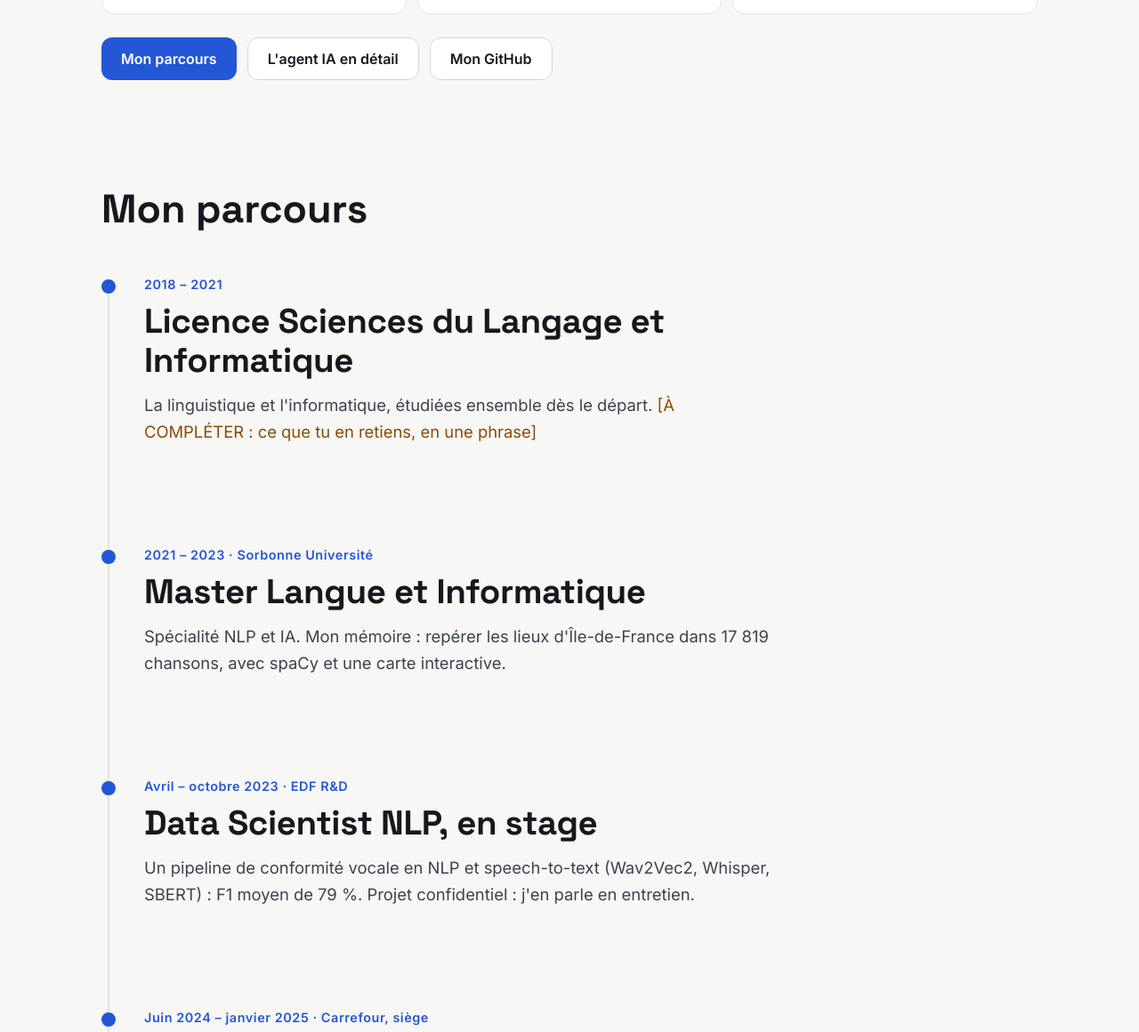
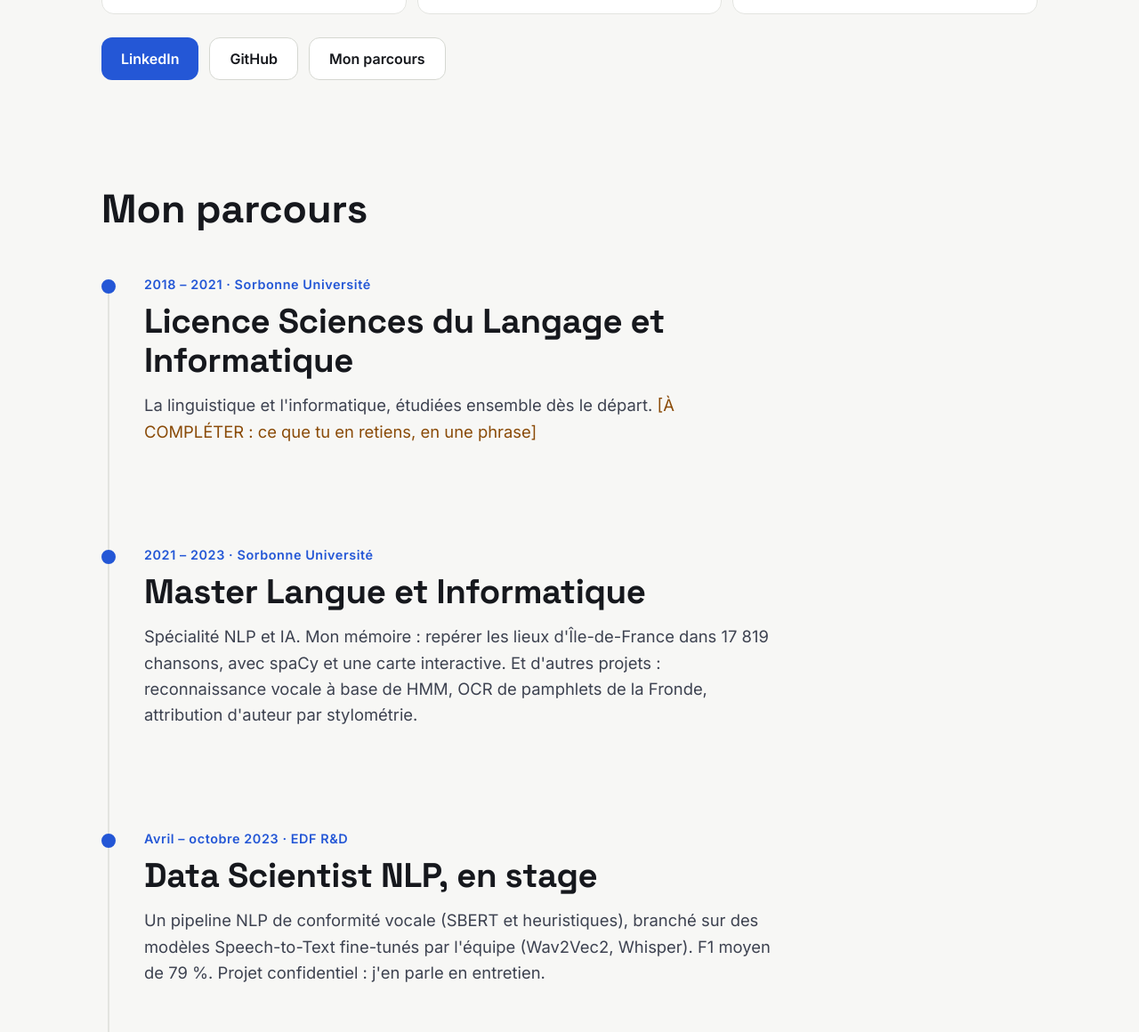
Before and after one commit to Tiiiagooo/portfolio, a plain HTML site: page index.html in a window 1280 px wide. Shown: the part 626-1786 px from the top of the page at 89% size. Drawn offline with Linux system fonts and the light colour scheme.

Commit message:
Aligne les textes sur faits.md, ajoute LinkedIn et un README
Co-Authored-By: Claude Opus 5.5 <noreply@anthropic.com>
Claude-Session: https://claude.ai/code/session_017kQEzxrKNurTuo7i2mNuNn

```diff
--- a/index.html
+++ b/index.html
@@ -43,7 +43,7 @@
 
 <main>
 <section id="accueil" class="hero">
-  <p class="recherche" style="--i:0"><span class="point" aria-hidden="true"></span>Je cherche un poste en NLP, LLM ou data</p>
+  <p class="recherche" style="--i:0"><span class="point" aria-hidden="true"></span>Je cherche un poste en NLP, LLM ou data · disponible rapidement</p>
   <h1 style="--i:1">Informaticien et linguiste.</h1>
   <p class="chapo" style="--i:2">Diplômé du Master Langue et Informatique de Sorbonne Université. J'ai construit un outil d'annotation pour un laboratoire du CNRS, un pipeline NLP chez EDF R&amp;D, des chaînes de données chez Bergerat Rent (Caterpillar), et je développe aujourd'hui un agent LLM pour un client en gestion locative.</p>
 
@@ -54,10 +54,10 @@
   </ul>
 
   <div class="actions" style="--i:4">
-    <a class="btn" href="#parcours">Mon parcours</a>
-    <a class="btn btn-2" href="https://github.com/Tiiiagooo/agent-ia-publique">L'agent IA en détail</a>
-    <a class="btn btn-2" href="https://github.com/Tiiiagooo">Mon GitHub</a>
-    <!-- [À COMPLÉTER] liens du CV en PDF et de LinkedIn -->
+    <!-- [À COMPLÉTER] bouton « Télécharger mon CV » (PDF) en premier, quand le fichier sera dans le dépôt -->
+    <a class="btn" href="https://www.linkedin.com/in/tiago-andre-nlp">LinkedIn</a>
+    <a class="btn btn-2" href="https://github.com/Tiiiagooo">GitHub</a>
+    <a class="btn btn-2" href="#parcours">Mon parcours</a>
   </div>
 </section>
 
@@ -66,19 +66,19 @@
   <h2 id="titre-parcours" class="parcours-titre">Mon parcours</h2>
   <ol class="etapes">
     <li class="etape">
-      <p class="date">2018 – 2021</p>
+      <p class="date">2018 – 2021 · Sorbonne Université</p>
       <h3>Licence Sciences du Langage et Informatique</h3>
       <p class="desc">La linguistique et l'informatique, étudiées ensemble dès le départ. <span class="todo">[À COMPLÉTER : ce que tu en retiens, en une phrase]</span></p>
     </li>
     <li class="etape">
       <p class="date">2021 – 2023 · Sorbonne Université</p>
       <h3>Master Langue et Informatique</h3>
-      <p class="desc">Spécialité NLP et IA. Mon mémoire : repérer les lieux d'Île-de-France dans 17 819 chansons, avec spaCy et une carte interactive.</p>
+      <p class="desc">Spécialité NLP et IA. Mon mémoire : repérer les lieux d'Île-de-France dans 17 819 chansons, avec spaCy et une carte interactive. Et d'autres projets : reconnaissance vocale à base de HMM, OCR de pamphlets de la Fronde, attribution d'auteur par stylométrie.</p>
     </li>
     <li class="etape">
       <p class="date">Avril – octobre 2023 · EDF R&amp;D</p>
       <h3>Data Scientist NLP, en stage</h3>
-      <p class="desc">Un pipeline de conformité vocale en NLP et speech-to-text (Wav2Vec2, Whisper, SBERT) : F1 moyen de 79 %. Projet confidentiel : j'en parle en entretien.</p>
+      <p class="desc">Un pipeline NLP de conformité vocale (SBERT et heuristiques), branché sur des modèles Speech-to-Text fine-tunés par l'équipe (Wav2Vec2, Whisper). F1 moyen de 79 %. Projet confidentiel : j'en parle en entretien.</p>
     </li>
     <li class="etape">
       <p class="date">Juin 2024 – janvier 2025 · Carrefour, siège</p>
@@ -88,7 +88,7 @@
     <li class="etape">
       <p class="date">Juillet 2025 – janvier 2026 · Bergerat Rent (Caterpillar)</p>
       <h3>Data Engineer</h3>
-      <p class="desc">Une chaîne Microsoft Fabric (PySpark, Dataflows, Lakehouse) sur les données télématiques de la flotte, des modèles Power BI présentés au directeur, et des scripts Python reliés à l'ERP et au CRM.</p>
+      <p class="desc">Une chaîne Microsoft Fabric en PySpark (Lakehouse Silver puis Gold) sur les données télématiques de plusieurs centaines de machines, des tableaux de bord Power BI présentés au directeur de l'activité location, et des scripts Python d'échange de données par API avec l'ERP/CRM.</p>
     </li>
     <li class="etape">
       <p class="date">Depuis juillet 2026</p>
@@ -98,7 +98,7 @@
     <li class="etape etape-fin">
       <p class="date">Et maintenant</p>
       <h3>Je cherche un poste en NLP, LLM ou data.</h3>
-      <p class="desc"><a href="https://github.com/Tiiiagooo">Voir mon GitHub</a> · <span class="todo">[À COMPLÉTER : liens LinkedIn et CV]</span></p>
+      <p class="desc">Disponible rapidement, basé à Paris. <a href="https://www.linkedin.com/in/tiago-andre-nlp">LinkedIn</a> · <a href="https://github.com/Tiiiagooo">GitHub</a></p>
     </li>
   </ol>
   <p class="chantier">Site en construction : la démo de l'agent, mes projets et une analyse du marché de l'emploi data et IA arrivent bientôt.</p>
```
Also changed, not shown: 1 other file.
